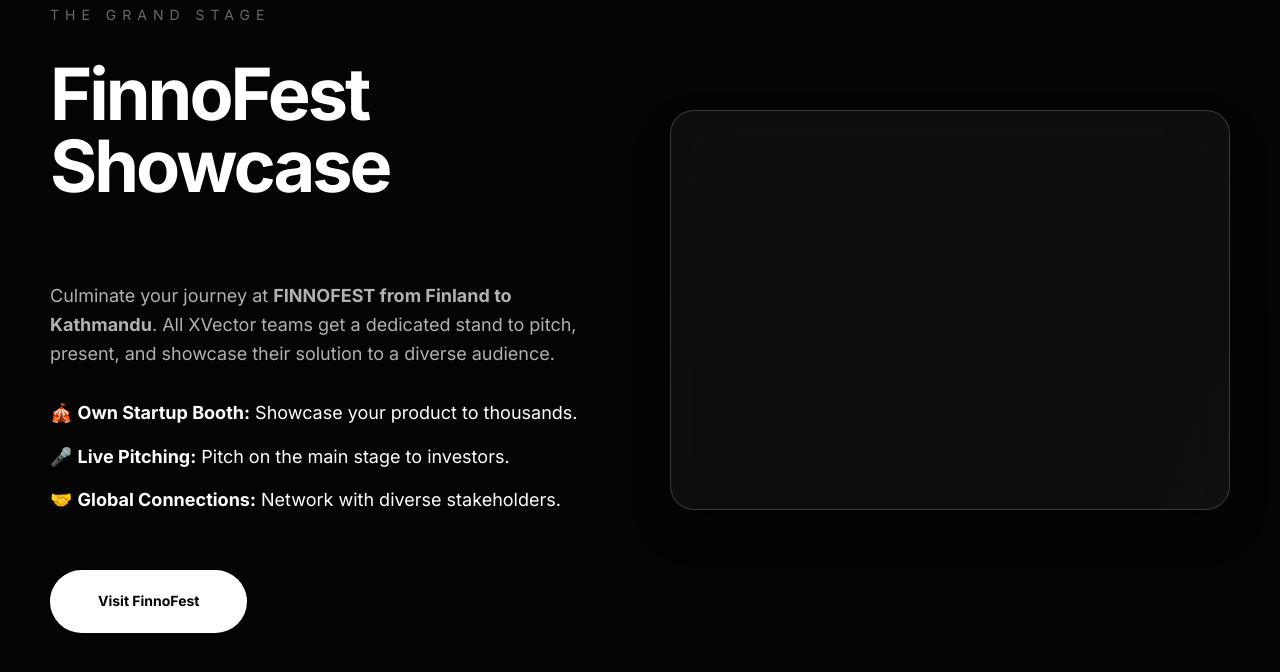
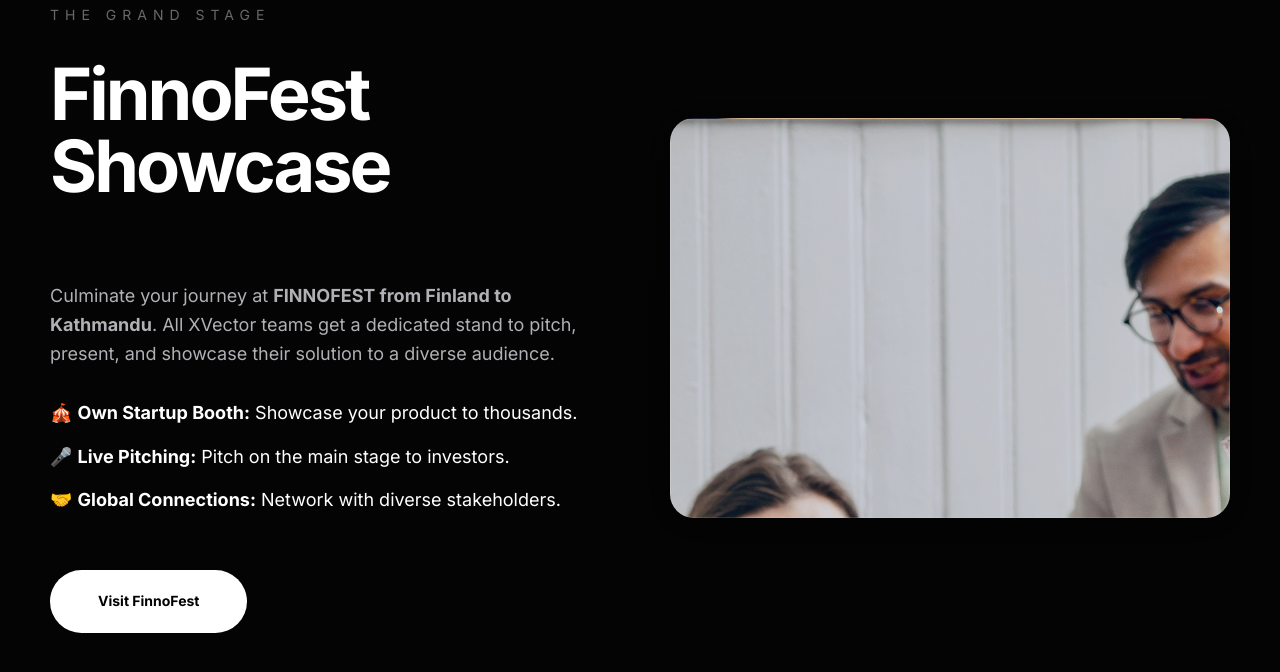
Before and after one commit to rajkumar-sums/xvector-website_export, a website: page index.html in a window 1280 px wide. In both pictures the pointer is over the element 950 px from the left and 5566 px from the top of the page. Shown: the part 5248-5920 px from the top of the page. Drawn offline with nearby package versions, Linux system fonts and the light colour scheme; animation ran at ten frames a second.

Commit message:
feat: update favicon and disable FinnoFest hover effect

```diff
--- a/index.html
+++ b/index.html
@@ -31,6 +31,7 @@
     <link rel="preconnect" href="https://fonts.gstatic.com" crossorigin>
     <link href="https://fonts.googleapis.com/css2?family=Inter:wght@300;400;500;700;900&display=swap" rel="stylesheet">
     <link rel="stylesheet" href="style.css">
+    <link rel="icon" type="image/png" href="/assets/logo.png">
 
     <!-- Leaflet CSS & JS -->
     <link rel="stylesheet" href="https://unpkg.com/leaflet@1.9.4/dist/leaflet.css"
--- a/style.css
+++ b/style.css
@@ -628,6 +628,20 @@ section {
     /* Fallback */
 }
 
+.finnofest-image:hover {
+    background-image: url('assets/finnofest.jpg');
+    background-color: #1a1a1a;
+    transform: none;
+    box-shadow: 0 4px 30px rgba(0, 0, 0, 0.1);
+    border-color: var(--glass-border);
+}
+
+/* Remove the glass-card pseudo-element hover effect for this specific item if needed */
+.finnofest-image:hover::before {
+    left: -50%;
+    transition: none;
+}
+
 /* --- Mobile --- */
 /* --- Mobile Navigation & Hamburger --- */
 .mobile-menu-btn {
```
Also changed, not shown: needassessment/index.html (+1 -0 lines).
